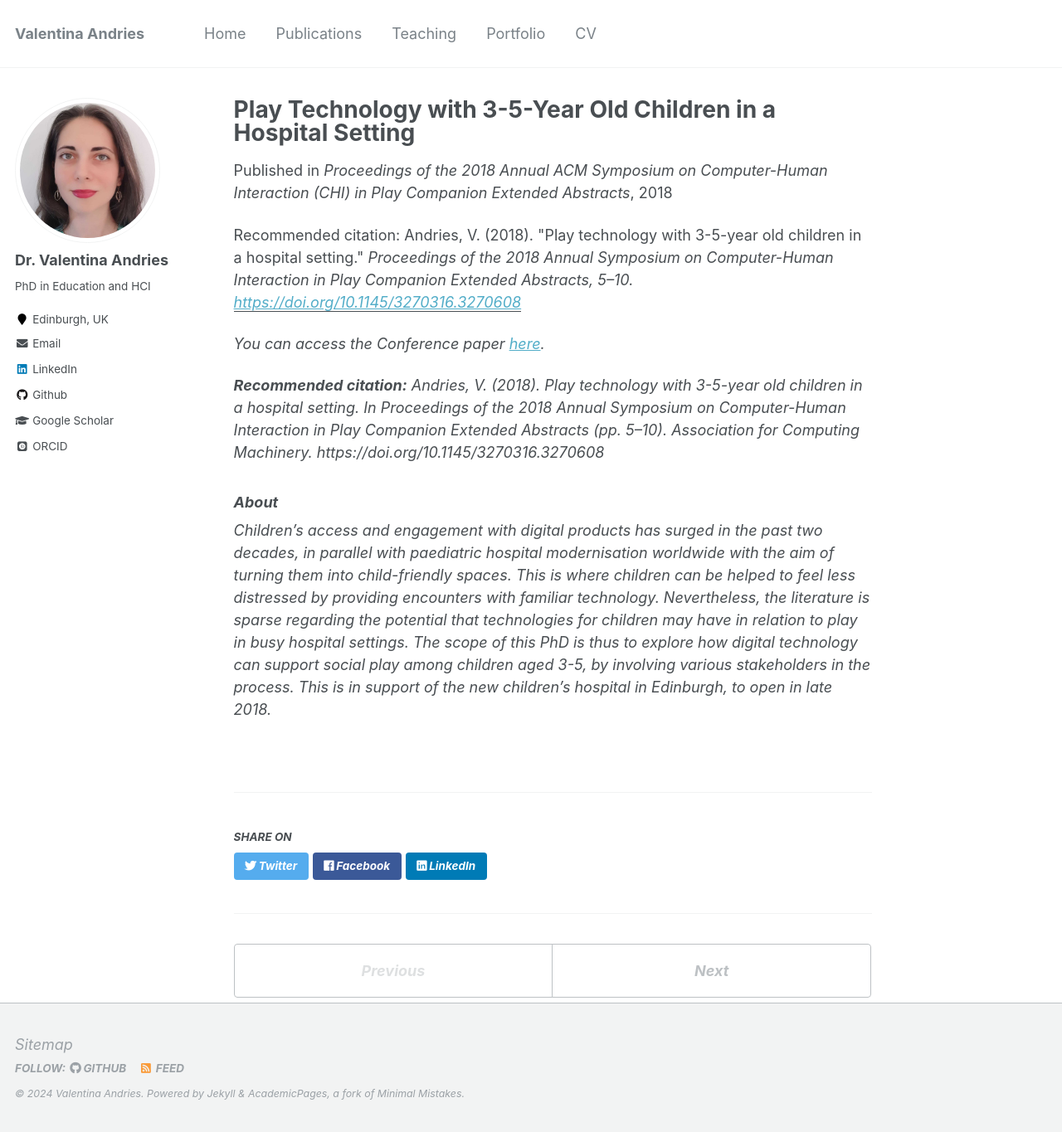
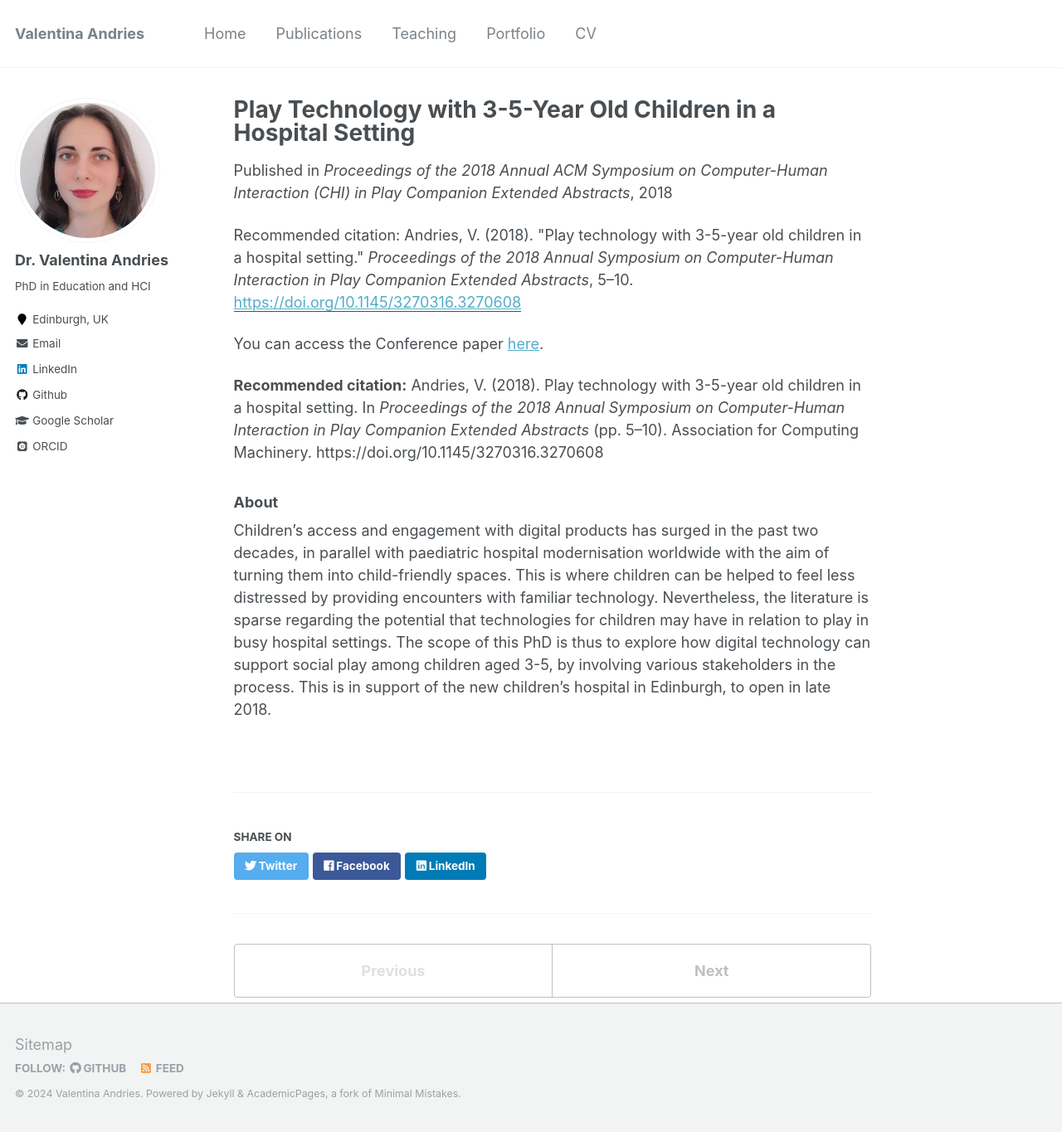
Before and after one commit to valyandries/valyandries.github.io, a Jekyll site: the page built from _publications/2018-CHI.md, in a window 1280 px wide and 1365 px high. Shown: the whole window at 83% size. Built offline with Jekyll 4.4.1, drawn with Linux system fonts in a browser that asks for light colours; some web fonts are replaced.

Commit message:
Correction

```diff
--- a/_publications/2018-CHI.md
+++ b/_publications/2018-CHI.md
@@ -6,7 +6,7 @@ excerpt: "This paper explores how digital technology can support social play amo
 date: 2018-10-01
 venue: 'Proceedings of the 2018 Annual ACM Symposium on Computer-Human Interaction (CHI) in Play Companion Extended Abstracts'
 paperurl: 'https://doi.org/10.1145/3270316.3270608'
-citation: "Andries, V. (2018). &quot;Play technology with 3-5-year old children in a hospital setting.&quot; <i>Proceedings of the 2018 Annual Symposium on Computer-Human Interaction in Play Companion Extended Abstracts<i>, 5–10."
+citation: "Andries, V. (2018). &quot;Play technology with 3-5-year old children in a hospital setting.&quot; <i>Proceedings of the 2018 Annual Symposium on Computer-Human Interaction in Play Companion Extended Abstracts</i>, 5–10."
 ---
 
 You can access the Conference paper [here](https://doi.org/10.1145/3270316.3270608).
```
